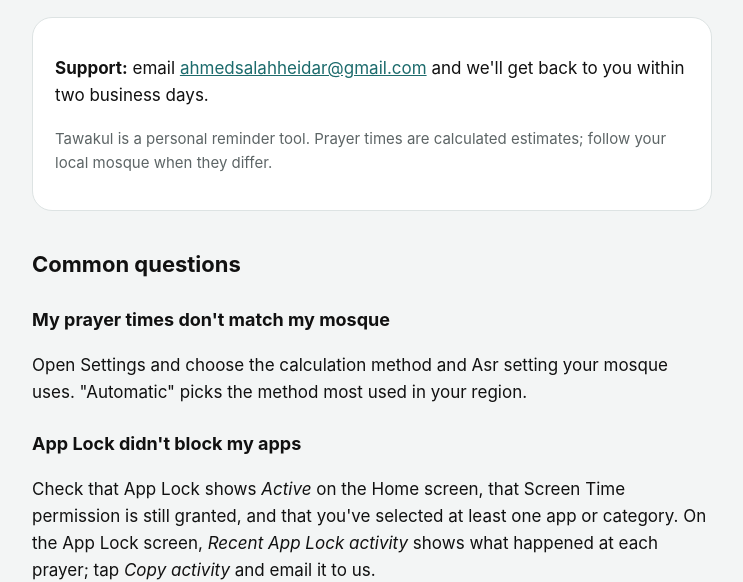
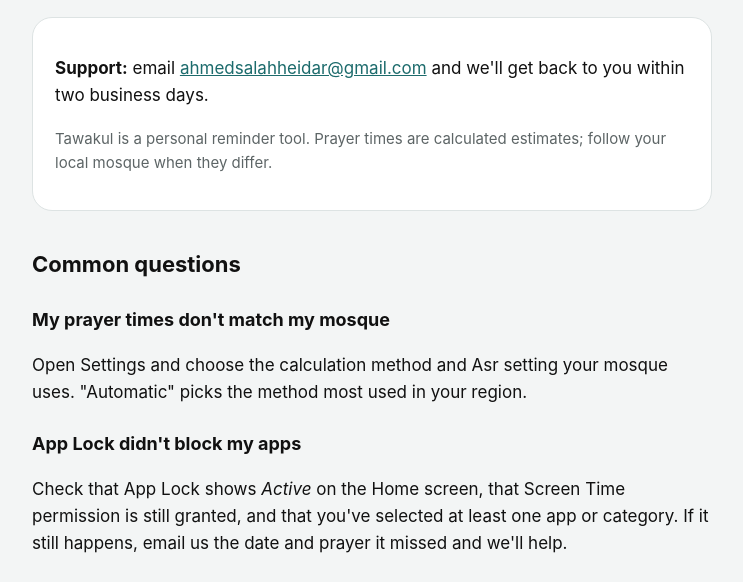
Before and after one commit to ahmedheidar/tawakul-legal, a plain HTML site: page index.html in a window 1280 px wide. Shown: the part 219-801 px from the top of the page, without its empty margins (268-1011 px from the left). Drawn offline with Linux system fonts and the light colour scheme.

Commit message:
Support page: drop the App Lock activity log tip
Co-Authored-By: Claude Opus 5.5 <noreply@anthropic.com>

```diff
--- a/index.html
+++ b/index.html
@@ -79,7 +79,7 @@ nav a { margin-right: 16px; }
   <h3>My prayer times don't match my mosque</h3>
   <p>Open Settings and choose the calculation method and Asr setting your mosque uses. "Automatic" picks the method most used in your region.</p>
   <h3>App Lock didn't block my apps</h3>
-  <p>Check that App Lock shows <em>Active</em> on the Home screen, that Screen Time permission is still granted, and that you've selected at least one app or category. On the App Lock screen, <em>Recent App Lock activity</em> shows what happened at each prayer; tap <em>Copy activity</em> and email it to us.</p>
+  <p>Check that App Lock shows <em>Active</em> on the Home screen, that Screen Time permission is still granted, and that you've selected at least one app or category. If it still happens, email us the date and prayer it missed and we'll help.</p>
   <h3>How do I unlock my apps?</h3>
   <p>Open Tawakul and tap <em>I prayed</em> on the prayer. You can also turn App Lock off at any time in Settings.</p>
   <h3>How do I delete my account?</h3>
```
